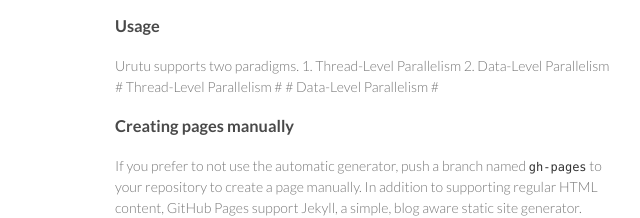
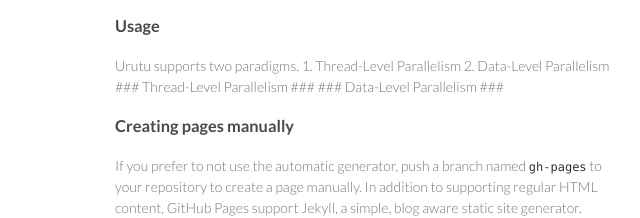
Before and after one commit to urutu/urutu.github.com, a plain HTML site: page index.html in a window 1280 px wide. Shown: the part 488-706 px from the top of the page, 455-1095 px from the left. Drawn offline with Linux system fonts and the light colour scheme.

Commit message:
v4: Update usage

```diff
--- a/index.html
+++ b/index.html
@@ -57,9 +57,9 @@ Urutu supports two paradigms.
 1. Thread-Level Parallelism
 2. Data-Level Parallelism
 
-# Thread-Level Parallelism #
+### Thread-Level Parallelism ###
 
-# Data-Level Parallelism #
+### Data-Level Parallelism ###
 
 <script src="https://gist.github.com/adityaatluri/bcf40b4de5e72369bb29.js"></script>
 
```
